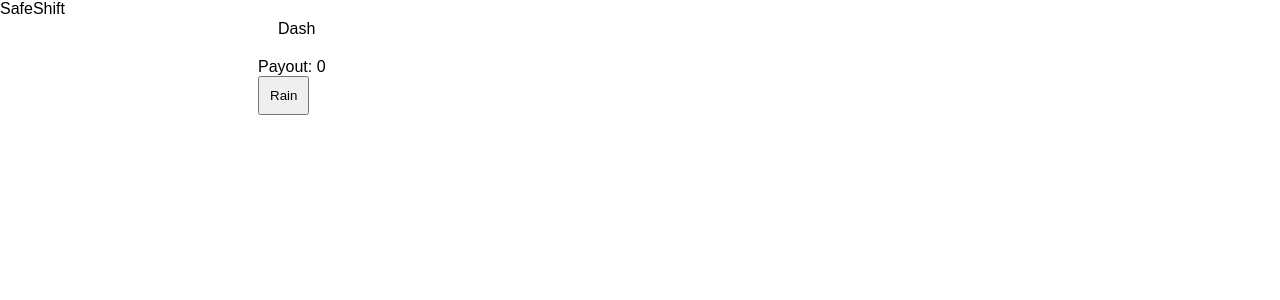
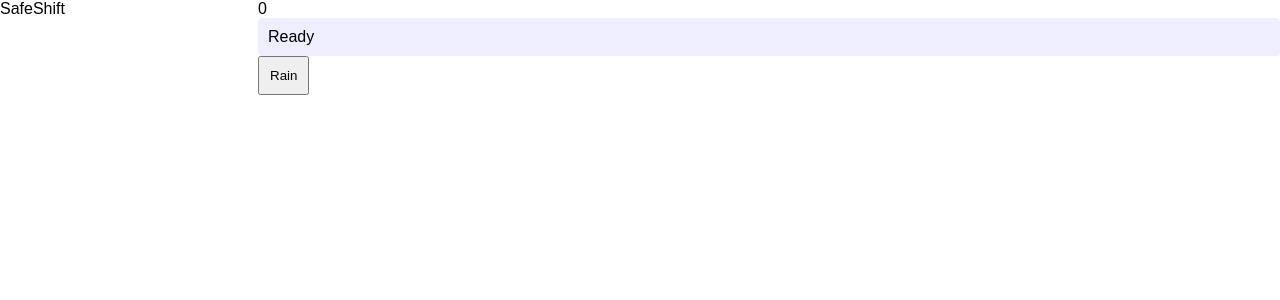
Before and after one commit to Naveen-nexus/SafeShift, a React (Create React App) app: page / in a window 1280 px wide. Shown: the top 300 px of the page. Built offline with nearby package versions, Linux system fonts and the light colour scheme.

Commit message:
Implement status output panel with live feedback

```diff
--- a/src/App.js
+++ b/src/App.js
@@ -1,3 +1,3 @@
 import React, {useState} from 'react';
-function App() { const [payout, setPayout] = useState(0); const [cooldown, setCooldown] = useState(false); const handleRain=()=>{if(cooldown)return; setPayout(p=>p+500); setCooldown(true);}; return <div className='app-shell'><aside>SafeShift</aside><main><header>Dash</header><div className='stats'>Payout: {payout}</div><div className='actions'><button onClick={handleRain}>Rain</button></div></main></div>; }
+function App() { const [payout, setPayout] = useState(0); const [msg, setMsg] = useState('Ready'); const handleRain=()=>{setPayout(p=>p+500); setMsg('Rain Detected!');}; return <div className='app-shell'><aside>SafeShift</aside><main><div className='stats'>{payout}</div><div className='output'>{msg}</div><div className='actions'><button onClick={handleRain}>Rain</button></div></main></div>; }
 export default App;
--- a/src/style.css
+++ b/src/style.css
@@ -13,3 +13,5 @@ header { display: flex; justify-content: space-between; padding: 20px; }
 .actions button { padding: 10px; margin-right: 10px; }
 
 .active { color: green; }
+
+.output { padding: 10px; border-radius: 4px; background: #eef; }
```
